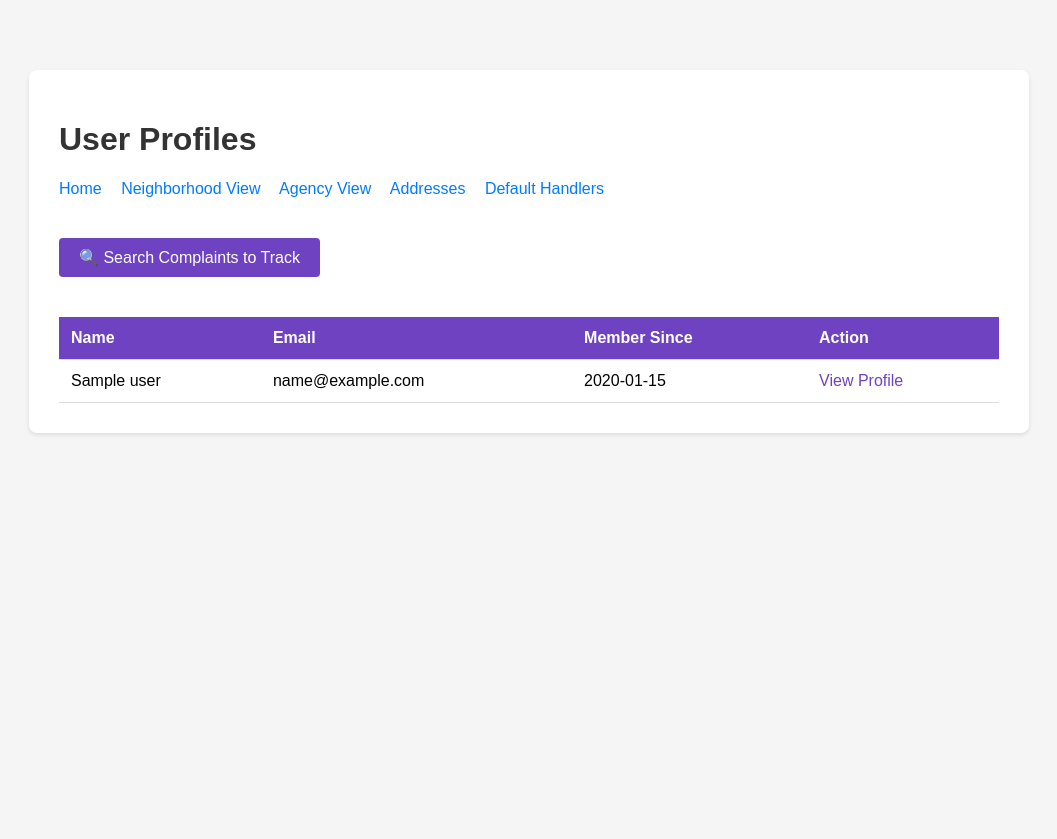
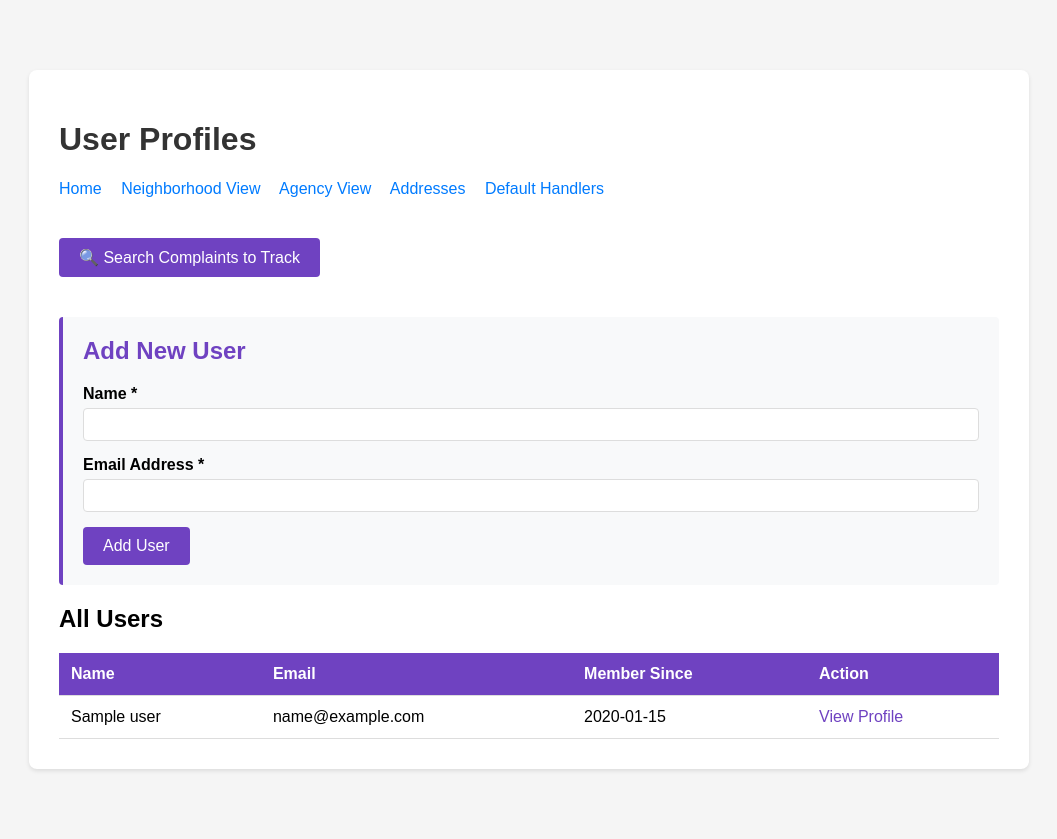
Before and after one commit to HenryWashuHe/4111_Project, a Flask app: template webserver/templates/user_list.html in a window 1280 px wide. Shown: the whole page, without its empty margins (111-1168 px from the left). Before the commit the page ends 800 px from the top, so only its background shows below. Run offline with Flask 3, Linux system fonts and the light colour scheme; the template is opened without the code that fills it: most values are stand-ins (such as "Sample title", 1, 10 or a date in 2020).

Commit message:
added user functionality

```diff
--- a/webserver/server.py
+++ b/webserver/server.py
@@ -184,71 +184,16 @@ def login():
 	this_is_never_executed()
 
 
-# ==================== ADDRESS VIEW ====================
-@app.route('/address')
-def address_view():
-	"""
-	Display all addresses with their neighborhoods
-	"""
-	addresses_query = """
-		SELECT
-			a.address_id,
-			a.street1,
-			a.street2,
-			a.postal_code,
-			n.name as neighborhood_name
-		FROM address a
-		LEFT JOIN neighborhood n ON a.neighborhood_id = n.neighborhood_id
-		ORDER BY n.name, a.street1
-	"""
-	cursor = g.conn.execute(text(addresses_query))
-	addresses = []
-	for row in cursor:
-		addresses.append({
-			"address_id": row[0],
-			"street1": row[1],
-			"street2": row[2],
-			"postal_code": row[3],
-			"neighborhood_name": row[4]
-		})
-	cursor.close()
-
-	return render_template("address.html", addresses=addresses)
-
-
-# ==================== DEFAULT HANDLERS VIEW ====================
-@app.route('/default-handlers')
-def default_handlers_view():
-	"""
-	Display the default agency mappings for complaint types
-	"""
-	mappings_query = """
-		SELECT
-			ct.complaint_topic,
-			a.agency_name
-		FROM handle_by_default hbd
-		JOIN complaint_type ct ON hbd.complaint_type_id = ct.complaint_type_id
-		JOIN agency a ON hbd.agency_id = a.agency_id
-		ORDER BY ct.complaint_topic
-	"""
-	cursor = g.conn.execute(text(mappings_query))
-	mappings = []
-	for row in cursor:
-		mappings.append({
-			"complaint_topic": row[0],
-			"agency_name": row[1]
-		})
-	cursor.close()
-
-	return render_template("default_handlers.html", mappings=mappings)
-
-
 # ==================== NEIGHBORHOOD VIEW ====================
 @app.route('/neighborhood')
 def neighborhood_view():
 	"""
 	Display form to search neighborhoods with dynamic dropdowns
 	"""
+	# Check database connection
+	if g.conn is None:
+		return "Database connection error. Please check your credentials and try again.", 500
+
 	# Get all neighborhoods from database
 	neighborhoods = []
 	complaint_types = []
@@ -294,6 +239,10 @@ def neighborhood_search():
 	- Complaint counts by type
 	- Total complaints
 	"""
+	# Check database connection
+	if g.conn is None:
+		return "Database connection error. Please check your credentials and try again.", 500
+
 	# Get neighborhoods and complaint types for dropdowns
 	neighborhoods = []
 	complaint_types_list = []
@@ -429,6 +378,10 @@ def agency_view():
 	"""
 	Display form to search agencies with dynamic dropdowns
 	"""
+	# Check database connection
+	if g.conn is None:
+		return "Database connection error. Please check your credentials and try again.", 500
+
 	# Get all agencies from database
 	agencies = []
 	complaint_types = []
@@ -474,6 +427,10 @@ def agency_search():
 	- City-wide benchmark for comparison
 	- Total complaints handled
 	"""
+	# Check database connection
+	if g.conn is None:
+		return "Database connection error. Please check your credentials and try again.", 500
+
 	# Get agencies and complaint types for dropdowns
 	agencies = []
 	complaint_types = []
@@ -561,6 +518,8 @@ def agency_search():
 		FROM complaint c
 		WHERE c.agency_id = :agency_id
 		  {complaint_type_filter}
+		  AND c.closed_at IS NOT NULL
+		  AND c.created_at IS NOT NULL
 	"""
 	cursor = g.conn.execute(text(agency_speed_query), query_params)
 	agency_row = cursor.fetchone()
@@ -641,6 +600,10 @@ def user_list():
 	"""
 	Display list of all users
 	"""
+	# Check database connection
+	if g.conn is None:
+		return "Database connection error. Please check your credentials and try again.", 500
+
 	users_query = """
 		SELECT user_id, name, email_address, created_at
 		FROM app_user
@@ -657,7 +620,78 @@ def user_list():
 		})
 	cursor.close()
 
-	return render_template("user_list.html", users=users)
+	# Get message from query params (after redirect)
+	message = request.args.get('message')
+	success = request.args.get('success') == 'true'
+
+	return render_template("user_list.html", users=users, message=message, success=success)
+
+
+@app.route('/user/create', methods=['POST'])
+def create_user():
+	"""
+	Create a new user
+	"""
+	# Check database connection
+	if g.conn is None:
+		return redirect('/user?message=Database connection error&success=false')
+
+	try:
+		name = request.form.get('name', '').strip()
+		email_address = request.form.get('email_address', '').strip()
+
+		# Validate input
+		if not name or not email_address:
+			return redirect('/user?message=Name and email are required&success=false')
+
+		# Check if email already exists
+		check_query = """
+			SELECT user_id FROM app_user WHERE email_address = :email
+		"""
+		cursor = g.conn.execute(text(check_query), {"email": email_address})
+		existing = cursor.fetchone()
+		cursor.close()
+
+		if existing:
+			return redirect('/user?message=Email address already exists&success=false')
+
+		# Generate new user_id (format: US + 10 digits)
+		# Get the highest existing user_id number
+		id_query = """
+			SELECT user_id FROM app_user ORDER BY user_id DESC LIMIT 1
+		"""
+		cursor = g.conn.execute(text(id_query))
+		last_id = cursor.fetchone()
+		cursor.close()
+
+		if last_id:
+			# Extract number from last_id (e.g., "US0000000001" -> 1)
+			last_num = int(last_id[0][2:])
+			new_num = last_num + 1
+		else:
+			new_num = 1
+
+		new_user_id = f"US{new_num:010d}"
+
+		# Insert new user
+		insert_query = """
+			INSERT INTO app_user (user_id, name, email_address, created_at)
+			VALUES (:user_id, :name, :email, CURRENT_TIMESTAMP)
+		"""
+		g.conn.execute(text(insert_query), {
+			"user_id": new_user_id,
+			"name": name,
+			"email": email_address
+		})
+		g.conn.commit()
+
+		return redirect(f'/user?message=User {name} created successfully!&success=true')
+
+	except Exception as e:
+		print(f"Error creating user: {e}")
+		import traceback
+		traceback.print_exc()
+		return redirect('/user?message=Error creating user. Please try again.&success=false')
 
 
 @app.route('/user/<user_id>')
@@ -665,6 +699,10 @@ def user_profile(user_id):
 	"""
 	Display user profile with tracked complaints
 	"""
+	# Check database connection
+	if g.conn is None:
+		return "Database connection error. Please check your credentials and try again.", 500
+
 	# Get user info
 	user_query = """
 		SELECT user_id, name, email_address, created_at
@@ -729,10 +767,29 @@ def complaint_search():
 	"""
 	Search for complaints to track
 	"""
+	# Check database connection
+	if g.conn is None:
+		return "Database connection error. Please check your credentials and try again.", 500
+
+	# Get all users for the dropdown
+	users_query = """
+		SELECT user_id, name
+		FROM app_user
+		ORDER BY name
+	"""
+	cursor = g.conn.execute(text(users_query))
+	users = []
+	for row in cursor:
+		users.append({
+			"user_id": row[0],
+			"name": row[1]
+		})
+	cursor.close()
+
 	query = request.args.get('query', '').strip()
 
 	if not query:
-		return render_template("complaint_search.html", complaints=[])
+		return render_template("complaint_search.html", complaints=[], users=users)
 
 	# Search complaints by description or complaint type
 	search_query = """
@@ -765,7 +822,7 @@ def complaint_search():
 		})
 	cursor.close()
 
-	return render_template("complaint_search.html", complaints=complaints, query=query)
+	return render_template("complaint_search.html", complaints=complaints, query=query, users=users)
 
 
 @app.route('/user/<user_id>/track/<complaint_id>', methods=['POST'])
@@ -773,6 +830,10 @@ def track_complaint(user_id, complaint_id):
 	"""
 	Add a complaint to user's tracked list
 	"""
+	# Check database connection
+	if g.conn is None:
+		return "Database connection error. Please check your credentials and try again.", 500
+
 	note = request.form.get('note', '').strip()
 
 	# Check if already tracking
@@ -807,6 +868,10 @@ def untrack_complaint(user_id, complaint_id):
 	"""
 	Remove a complaint from user's tracked list
 	"""
+	# Check database connection
+	if g.conn is None:
+		return "Database connection error. Please check your credentials and try again.", 500
+
 	delete_query = """
 		DELETE FROM tracked_by
 		WHERE user_id = :user_id AND complaint_id = :complaint_id
--- a/webserver/templates/agency.html
+++ b/webserver/templates/agency.html
@@ -172,7 +172,7 @@
                 <h2>{{ agency_name }}</h2>
 
                 <div class="stat-box">
-                    <div class="stat-label">Total Complaints Handled</div>
+                    <div class="stat-label">Total Complaints Finished</div>
                     <div class="stat-value">{{ total_complaints }}</div>
                 </div>
 
--- a/webserver/templates/user_list.html
+++ b/webserver/templates/user_list.html
@@ -62,6 +62,63 @@
             background-color: #5a32a3;
             text-decoration: none;
         }
+        .add-user-form {
+            background-color: #f8f9fa;
+            padding: 20px;
+            border-radius: 4px;
+            margin: 20px 0;
+            border-left: 4px solid #6f42c1;
+        }
+        .add-user-form h2 {
+            margin-top: 0;
+            color: #6f42c1;
+        }
+        .form-group {
+            margin-bottom: 15px;
+        }
+        .form-group label {
+            display: block;
+            margin-bottom: 5px;
+            font-weight: bold;
+        }
+        .form-group input {
+            width: 100%;
+            padding: 8px;
+            border: 1px solid #ddd;
+            border-radius: 4px;
+            box-sizing: border-box;
+        }
+        .form-group input:focus {
+            outline: none;
+            border-color: #6f42c1;
+        }
+        .submit-btn {
+            background-color: #6f42c1;
+            color: white;
+            padding: 10px 20px;
+            border: none;
+            border-radius: 4px;
+            cursor: pointer;
+            font-size: 16px;
+        }
+        .submit-btn:hover {
+            background-color: #5a32a3;
+        }
+        .message {
+            padding: 10px;
+            margin: 10px 0;
+            border-radius: 4px;
+        }
+        .message.success {
+            background-color: #d4edda;
+            color: #155724;
+            border: 1px solid #c3e6cb;
+        }
+        .message.error {
+            background-color: #f8d7da;
+            color: #721c24;
+            border: 1px solid #f5c6cb;
+        }
     </style>
 </head>
 <body>
@@ -78,6 +135,28 @@
 
         <a href="/complaint/search" class="search-link">🔍 Search Complaints to Track</a>
 
+        {% if message %}
+        <div class="message {{ 'success' if success else 'error' }}">
+            {{ message }}
+        </div>
+        {% endif %}
+
+        <div class="add-user-form">
+            <h2>Add New User</h2>
+            <form method="POST" action="/user/create">
+                <div class="form-group">
+                    <label for="name">Name *</label>
+                    <input type="text" id="name" name="name" required>
+                </div>
+                <div class="form-group">
+                    <label for="email">Email Address *</label>
+                    <input type="email" id="email" name="email_address" required>
+                </div>
+                <button type="submit" class="submit-btn">Add User</button>
+            </form>
+        </div>
+
+        <h2>All Users</h2>
         <table>
             <thead>
                 <tr>
```
